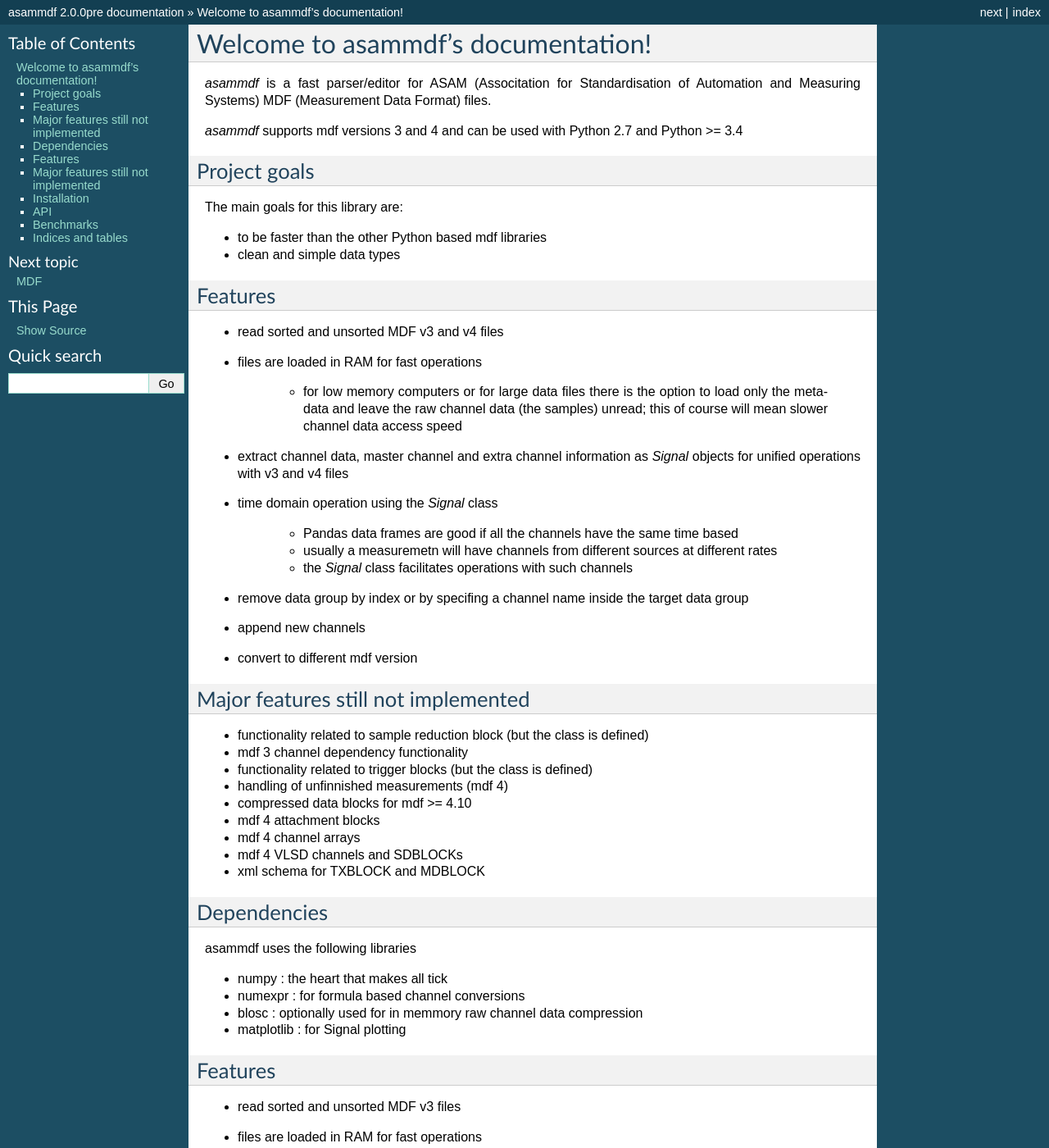
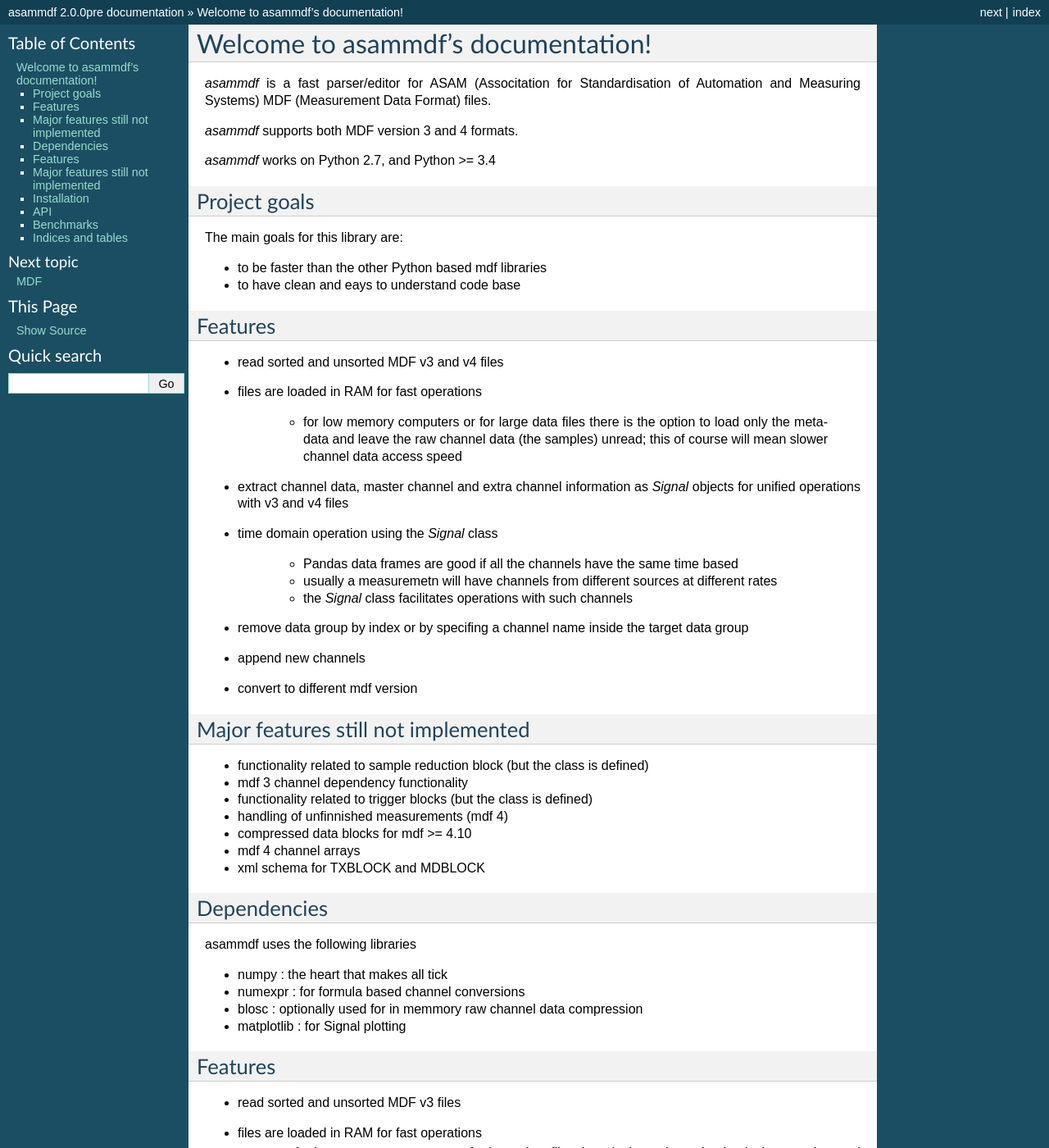
Before and after one commit to danielhrisca/asammdf, a Sphinx documentation site: the page built from documentation/index.rst, in a window 1280 px wide and 1400 px high. Shown: the whole window at 82% size. Built offline with Sphinx 7.4.7, drawn with Linux system fonts in a browser that asks for light colours; formulas are drawn with MathJax 3.

Commit message:
update readme and documentation

```diff
--- a/README.rst
+++ b/README.rst
@@ -38,9 +38,7 @@ Major features still not implemented
 * functionality related to trigger blocks (but the class is defined)
 * handling of unfinnished measurements (mdf 4)
 * compressed data blocks for mdf >= 4.10
-* mdf 4 attachment blocks
 * mdf 4 channel arrays
-* mdf 4 VLSD channels and SDBLOCKs
 * xml schema for TXBLOCK and MDBLOCK
 
 Usage
--- a/documentation/index.rst
+++ b/documentation/index.rst
@@ -8,7 +8,9 @@ Welcome to asammdf's documentation!
 
 *asammdf* is a fast parser/editor for ASAM (Associtation for Standardisation of Automation and Measuring Systems) MDF (Measurement Data Format) files.
 
-*asammdf* supports mdf versions 3 and 4 and can be used with Python 2.7 and Python >= 3.4
+*asammdf* supports both MDF version 3 and 4 formats.
+
+*asammdf* works on Python 2.7, and Python >= 3.4
 
 
 Project goals
@@ -16,7 +18,7 @@ Project goals
 The main goals for this library are:
 
 * to be faster than the other Python based mdf libraries
-* clean and simple data types
+* to have clean and eays to understand code base
 
 Features
 --------
@@ -45,9 +47,7 @@ Major features still not implemented
 * functionality related to trigger blocks (but the class is defined)
 * handling of unfinnished measurements (mdf 4)
 * compressed data blocks for mdf >= 4.10
-* mdf 4 attachment blocks
 * mdf 4 channel arrays
-* mdf 4 VLSD channels and SDBLOCKs
 * xml schema for TXBLOCK and MDBLOCK
 
 Dependencies
--- a/documentation/v4blocks.rst
+++ b/documentation/v4blocks.rst
@@ -18,6 +18,11 @@
 
 .. _v4blocks:
 The following classes implement different MDF version3 blocks.
+
+AttachmentBlock Class
+---------------------
+.. autoclass:: asammdf.mdf4.AttachmentBlock
+    :members:
 
 Channel Class
 -------------
```
Also changed, not shown: README.md (+0 -2 lines), 1 other file.
